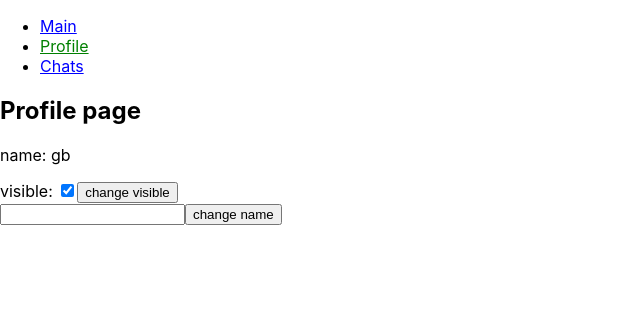
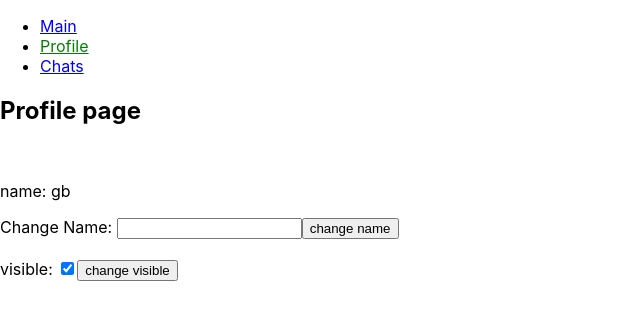
Before and after one commit to Befinda/reactjsgb, a React app: page /profile in a window 1280 px wide. Shown: the top 320 px of the page, without its empty margins (0-640 px from the left). Built offline with nearby package versions, Linux system fonts and the light colour scheme.

Commit message:
изменение разметки

```diff
--- a/src/pages/Profile.tsx
+++ b/src/pages/Profile.tsx
@@ -13,18 +13,23 @@ export const Profile: FC = () => {
   return (
     <>
       <h2>Profile page</h2>
+      <br />
       <p>name: {name}</p>
+      <label>
+        Change Name:{' '}
+        <input
+          type="text"
+          value={value}
+          onChange={(e) => setValue(e.target.value)}
+        />
+      </label>
+      <button onClick={() => dispatch(changeName(value))}>change name</button>
+      <br />
+      <br />
       <label>
         visible: <input type="checkbox" checked={visible} />
       </label>
       <button onClick={() => dispatch(toggleProfile())}>change visible</button>
-      <br />
-      <input
-        type="text"
-        value={value}
-        onChange={(e) => setValue(e.target.value)}
-      />
-      <button onClick={() => dispatch(changeName(value))}>change name</button>
     </>
   );
 };
```
